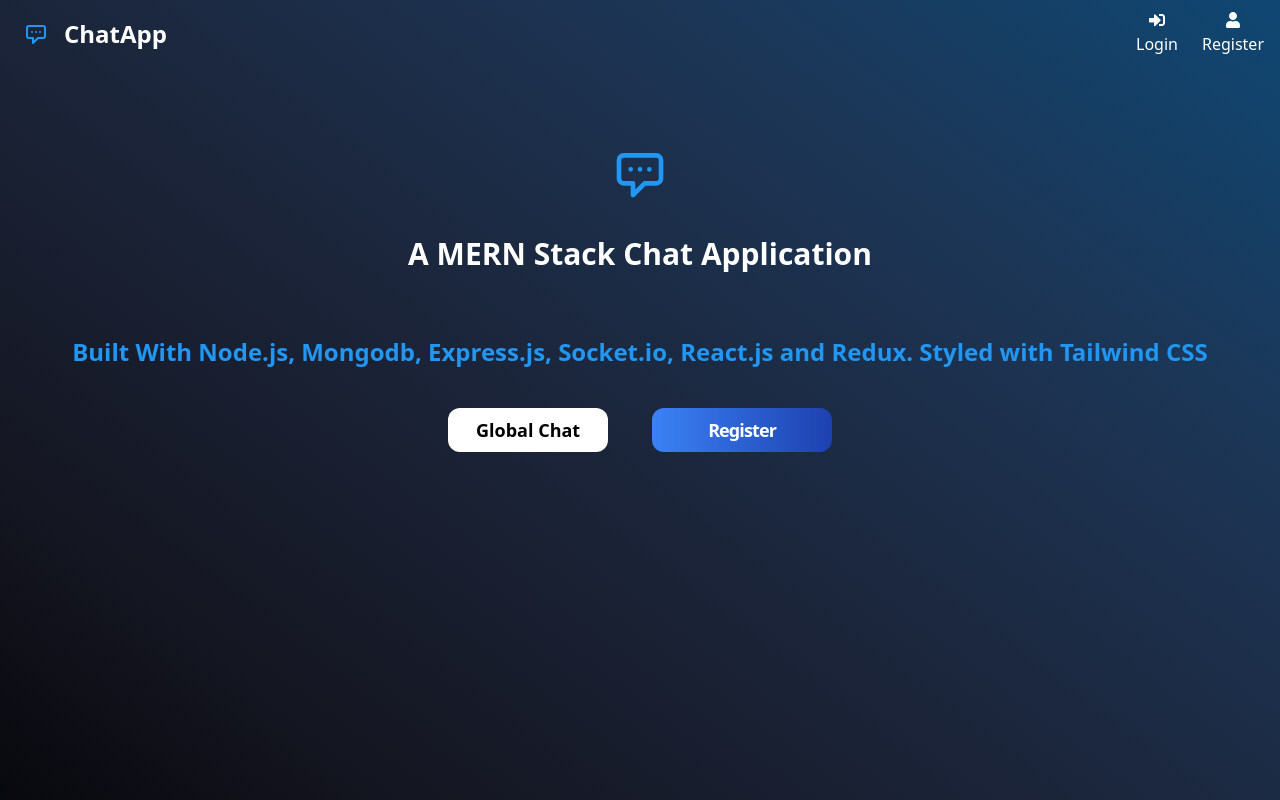
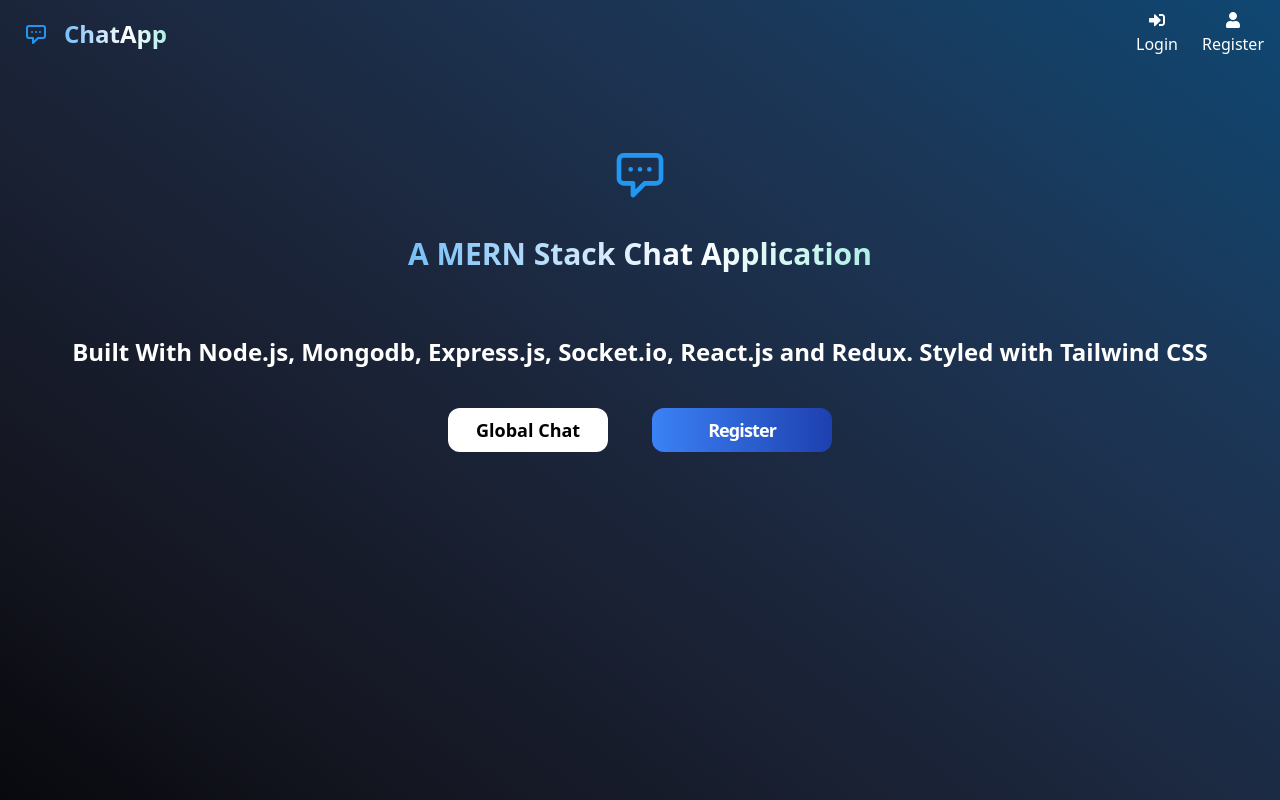
Before and after one commit to darseen/ChatApp, a React (Vite) app in the folder client/: page / in a window 1280 px wide. Shown: the top 800 px of the page. Built offline with nearby package versions, Linux system fonts and the light colour scheme.

Commit message:
UI fixes

```diff
--- a/client/src/App.css
+++ b/client/src/App.css
@@ -5,3 +5,28 @@ input:-webkit-autofill:active {
   -webkit-transition: "color 9999s ease-out, background-color 9999s ease-out";
   -webkit-transition-delay: 9999s;
 }
+.cursor::after {
+  display: block;
+  content: "";
+  position: absolute;
+  width: 4px;
+  height: 100%;
+  background-color: #fff;
+  animation: cursor 0.6s linear infinite alternate;
+  will-change: opacity;
+}
+
+@keyframes cursor {
+  0%,
+  40% {
+    opacity: 1;
+  }
+
+  60%,
+  100% {
+    opacity: 0;
+  }
+}
+.will-change-transform {
+  will-change: transform;
+}
--- a/client/src/components/Header.jsx
+++ b/client/src/components/Header.jsx
@@ -37,7 +37,10 @@ export default function Example() {
           </svg>
         </div>
         <div className=" flex flex-1 justify-start">
-          <Link to="/" className="ml-2 font-bold text-2xl text-white">
+          <Link
+            to="/"
+            className="ml-2 font-bold text-2xl animate-text bg-gradient-to-r from-[#2196f3] via-white to-teal-400 bg-clip-text text-transparent"
+          >
             ChatApp
           </Link>
         </div>
--- a/client/src/pages/Home.jsx
+++ b/client/src/pages/Home.jsx
@@ -24,9 +24,12 @@ const Home = () => {
             </svg>
           </div>
 
-          <span> A MERN Stack Chat Application</span>
+          <span className="animate-text bg-gradient-to-r from-[#2196f3] via-white to-teal-400 bg-clip-text text-transparent font-black">
+            {" "}
+            A MERN Stack Chat Application
+          </span>
 
-          <h2 className="text-2xl font-4 font-semibold text-[#2196f3] text-center mt-8">
+          <h2 className="text-2xl font-4 font-semibold text-white text-center mt-8">
             <br />
             Built With Node.js, Mongodb, Express.js, Socket.io, React.js and
             Redux. Styled with Tailwind CSS
--- a/client/tailwind.config.js
+++ b/client/tailwind.config.js
@@ -2,7 +2,23 @@
 export default {
   content: ["./src/**/*.{js,jsx,ts,tsx}", "./index.html"],
   theme: {
-    extend: {},
+    extend: {
+      animation: {
+        text: "text 5s ease infinite",
+      },
+      keyframes: {
+        text: {
+          "0%, 100%": {
+            "background-size": "200% 200%",
+            "background-position": "left center",
+          },
+          "50%": {
+            "background-size": "200% 200%",
+            "background-position": "right center",
+          },
+        },
+      },
+    },
   },
   plugins: [],
 };
```
